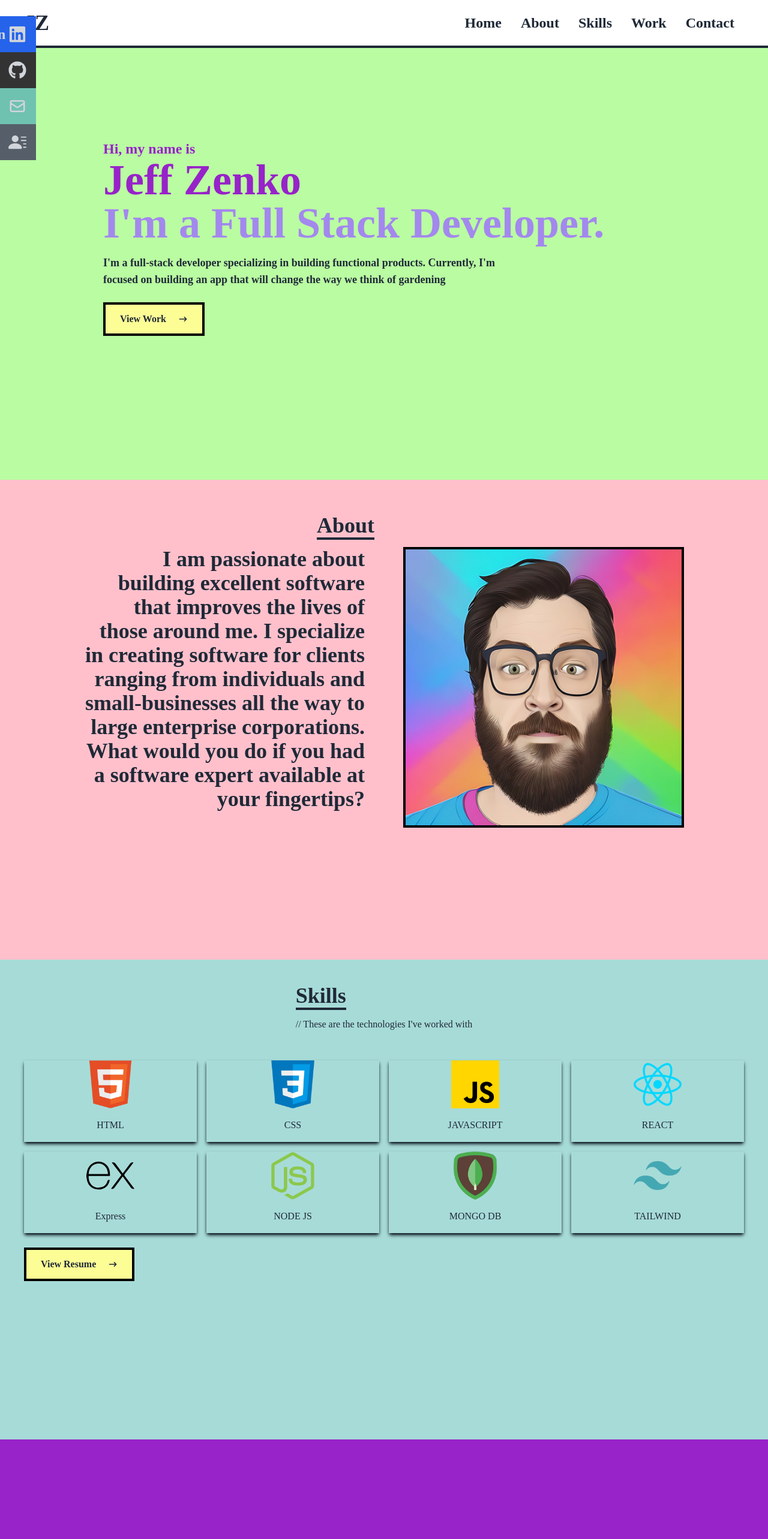
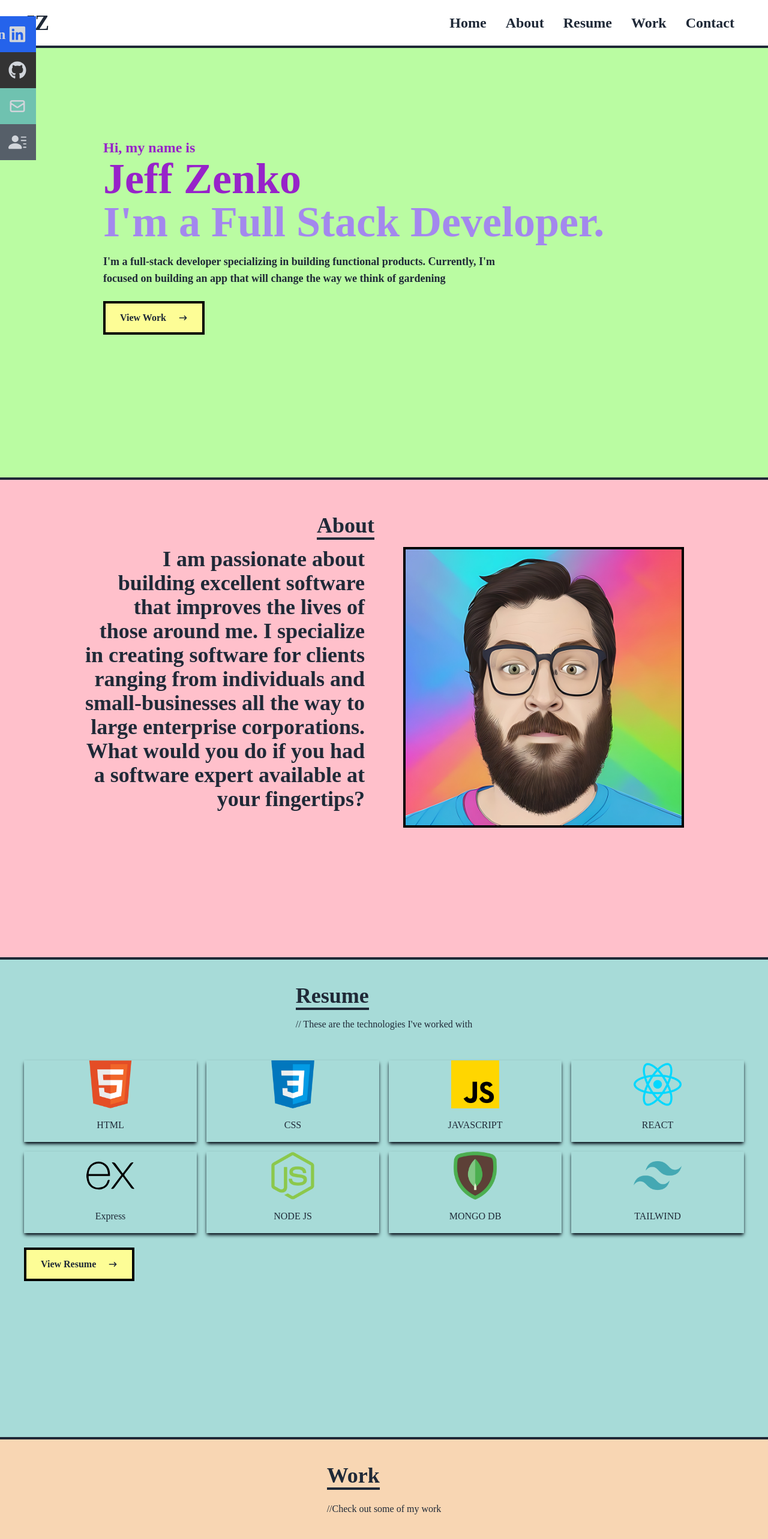
Before and after one commit to codemodeactivate/react-portfolio, a React (Create React App) app: page / in a window 1280 px wide. Shown: the top 2566 px of the page at 60% size. Built offline with nearby package versions, Linux system fonts and the light colour scheme.

Commit message:
borders looking sharp

```diff
--- a/src/App.js
+++ b/src/App.js
@@ -5,9 +5,13 @@ import About from "./components/About";
 import Resume from "./components/Resume";
 import Work from "./components/Work";
 import Footer from "./components/Footer";
+import { useEffect } from 'react';
 
 const App = () => {
 
+  useEffect(() => {
+    document.title = "Jeff Zenko | Full Stack Developer";
+    }, []);
 
 
   return (
--- a/src/components/About.jsx
+++ b/src/components/About.jsx
@@ -4,7 +4,7 @@ const About = () => {
     return (
         <div
             name="about"
-            className="w-full min-h-screen bg-pink-2 text-gray-800 px-10 py-20 md:p-12 md:py-10 sm:py-10 lg:px-10 lg:py-10 m-auto pb-20"
+            className="w-full min-h-screen bg-pink-2 text-gray-800 px-10 py-20 md:p-12 md:py-10 sm:py-10 lg:px-10 lg:py-10 m-auto pb-20 border-gray-800 border-b-4"
         >
             <div className="flex flex-col justify-center items-center w-full h-full">
                 <div className="max-w-[1000px] w-full grid grid-cols-2 gap-8">
--- a/src/components/Home.jsx
+++ b/src/components/Home.jsx
@@ -5,7 +5,7 @@ import { HiArrowNarrowRight } from 'react-icons/hi'
 
 const Home = () => {
   return (
-    <div name='home' className='w-full h-screen bg-green-2 px-10 py-20 md:p-12 lg:px-10 lg:py-10 m-auto pb-20'>
+    <div name='home' className='w-full h-screen bg-green-2 px-10 py-20 md:p-12 lg:px-10 lg:py-10 m-auto pb-20 border-gray-800 border-b-4'>
         {/*Container*/}
         <div className="max-w-[1000px] mx-auto px-8 flex flex-col justify-center h-full">
             <p className='text-purple-4 font-semibold text-2xl'>Hi, my name is</p>
--- a/src/components/Navbar.jsx
+++ b/src/components/Navbar.jsx
@@ -20,7 +20,7 @@ const Navbar = () => {
         <ul className='md:flex hidden'>
           <li handleClick='home'>Home</li>
           <li >About</li>
-          <li >Skills</li>
+          <li >Resume</li>
           <li >Work</li>
           <li >Contact</li>
         </ul>
--- a/src/components/Resume.jsx
+++ b/src/components/Resume.jsx
@@ -16,12 +16,12 @@ const Skills = () => {
     return (
         <div
             name="resume"
-            className="w-full min-h-screen bg-teal-2 text-gray-800 px-10 py-20 md:p-12 md:py-10 sm:py-10 lg:px-10 lg:py-10 m-auto pb-20"
+            className="w-full min-h-screen bg-teal-2 text-gray-800 px-10 py-20 md:p-12 md:py-10 sm:py-10 lg:px-10 lg:py-10 m-auto pb-20 border-gray-800 border-b-4"
         >
             <div className="flex flex-col justify-center items-center w-full h-full">
                 <div>
                     <p className="text-4xl font-bold inline border-b-4 border-gray-800 ">
-                        Skills
+                        Resume
                     </p>
                     <p className="py-4">
                         // These are the technologies I've worked with
--- a/src/components/Work.jsx
+++ b/src/components/Work.jsx
@@ -4,36 +4,18 @@ import realEstate from '../Assets/projects/realestate.jpg'
 
 const Work = () => {
   return (
-    <div name='work' className='w-full md:h-screen text-gray-300 bg-purple-4'>
-        <div className='max-w-[1000px] mx-auto p-4 flex flex-col justify-center w-full h-full'>
+<div
+            name="resume"
+            className="w-full min-h-screen bg-orange-1 text-gray-800 px-10 py-20 md:p-12 md:py-10 sm:py-10 lg:px-10 lg:py-10 m-auto pb-20"
+        >
+            <div className="flex flex-col justify-center items-center w-full h-full">
             <div className='pb-8'>
-                <p className='text-4xl font-bold inline border-b-4 text-gray-300 border-pink-600'>Work</p>
+                <p className='text-4xl font-bold inline border-b-4 text-gray-800 border-gray-800'>Work</p>
                 <p className='py-6'>//Check out some of my work</p>
             </div>
 
-            <div
-            className='grid sm:grid-cols-2 md:grid-cols-3 gap-4'>
-                <div  style={{backgroundImage: `url(${WorkImg})`}} className='shadow-lg shadow-[#040c16] group container rounded-md flex justify-center items-center mx-auto content-div'>
-                    {/*Hover Effect*/}
-                    <div className='opacity-0 group-hover:opacity-100'>
-                        <div>
-                            <span className='text-2xl font-bold text-white tracking-wider'>
-                                React JS Application
-                            </span>
 
-                                <div className='pt-8 text-center'>
-                                    <a href="/">
-                                        <button className='text-center rounded-lg px-4 py-3 m-2 bg-shite text-gray-700 font-bold text-lg'>Demo</button>
-                                    </a>
-                                    <a href="/">
-                                        <button className='text-center rounded-lg px-4 py-3 m-2 bg-shite text-gray-700 font-bold text-lg'>Code</button>
-                                    </a>
-                                </div>
 
-                        </div>
-                    </div>
-                </div>
-            </div>
         </div>
 
     </div>
```
